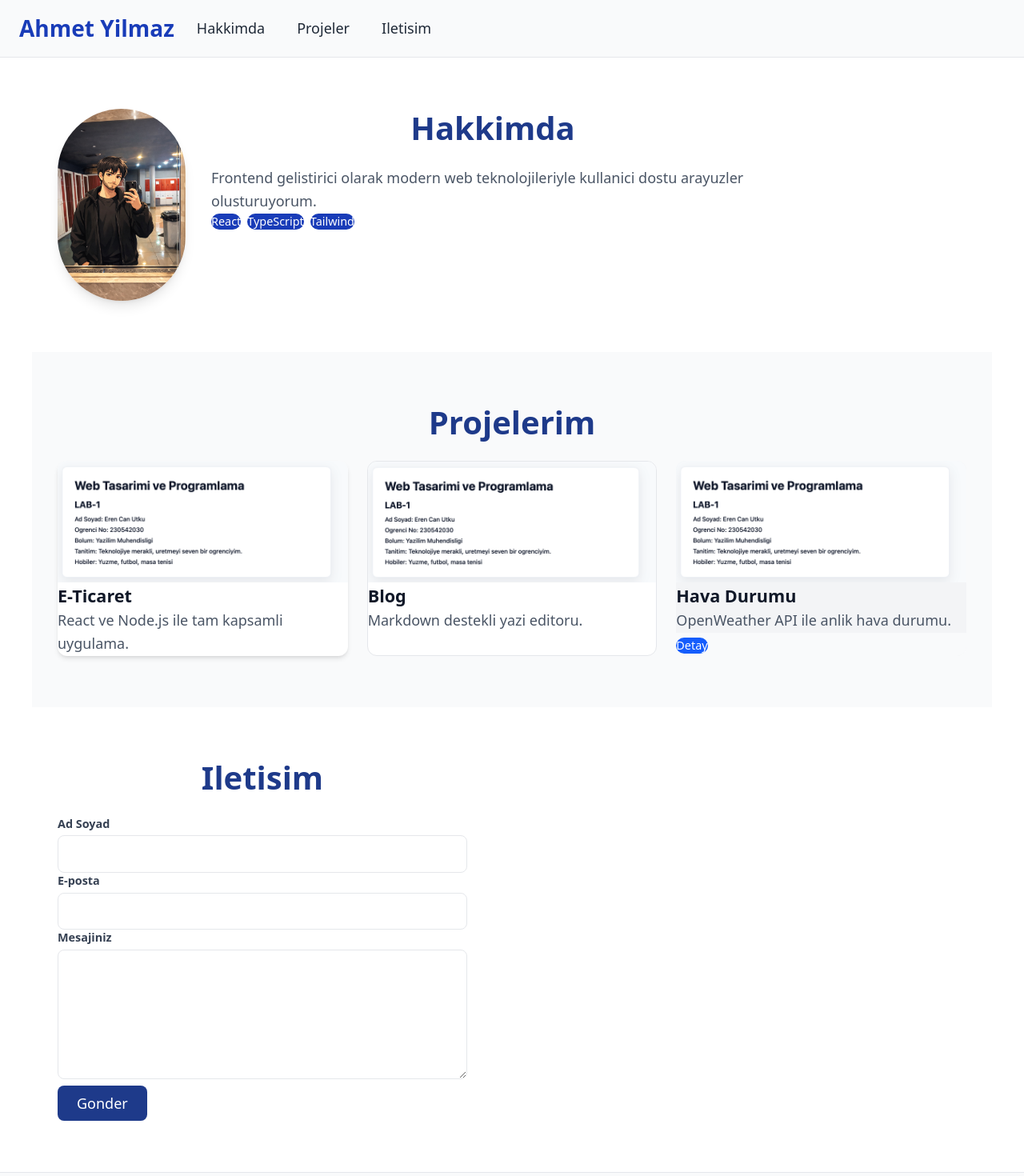
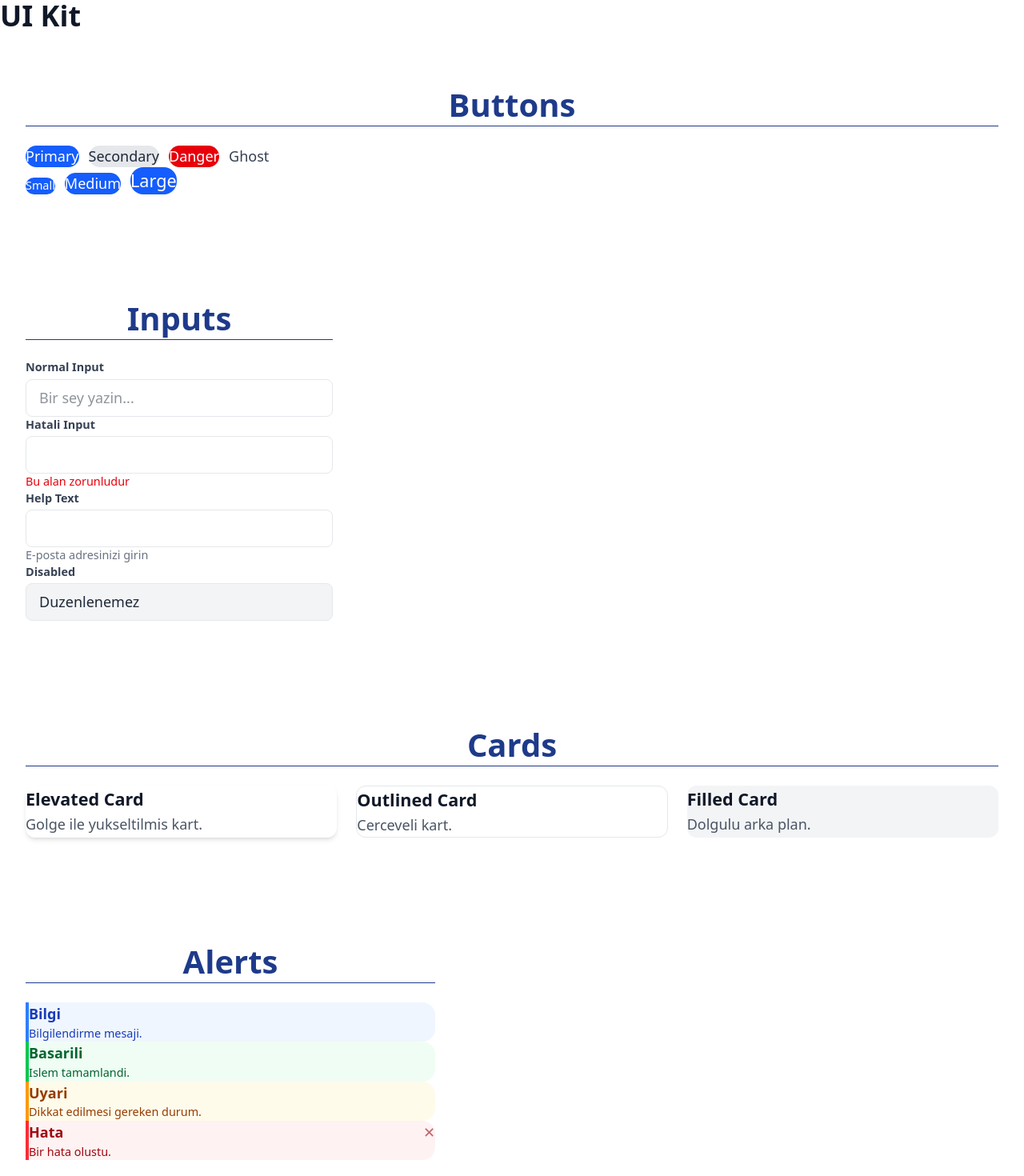
Before and after one commit to Erencanutkuu/Web-Lab, a React (Vite) app: page / in a window 1280 px wide. Shown: the top 1470 px of the page at 80% size. Built offline with nearby package versions, Linux system fonts and the light colour scheme.

Commit message:
feat: add UI Kit page with 8+ variants

```diff
--- a/src/App.tsx
+++ b/src/App.tsx
@@ -1,159 +1,7 @@
-import Button from "./components/Button";
-import Input from "./components/Input";
-import Card from "./components/Card";
+import UIKit from "./pages/UIKit";
 
 function App() {
-  return (
-    <>
-      <a
-        href="#main-content"
-        className="sr-only focus:not-sr-only focus:absolute focus:top-0 focus:left-0 bg-blue-800 text-white p-2 z-50"
-      >
-        Ana icerige atla
-      </a>
-
-      <header className="sticky top-0 z-40 bg-white dark:bg-gray-900 border-b border-gray-200 dark:border-gray-700">
-        <div className="max-w-6xl mx-auto px-4 py-3 flex flex-col sm:flex-row justify-between items-center gap-3">
-          <h1 className="text-xl font-bold text-blue-800 dark:text-blue-300">
-            Ahmet Yilmaz
-          </h1>
-          <nav aria-label="Ana navigasyon">
-            <ul className="flex flex-wrap gap-2">
-              <li>
-                <a
-                  href="#hakkimda"
-                  className="px-3 py-1 rounded-md text-gray-700 dark:text-gray-300 hover:bg-blue-100 dark:hover:bg-gray-800 transition-colors"
-                >
-                  Hakkimda
-                </a>
-              </li>
-              <li>
-                <a
-                  href="#projeler"
-                  className="px-3 py-1 rounded-md text-gray-700 dark:text-gray-300 hover:bg-blue-100 dark:hover:bg-gray-800 transition-colors"
-                >
-                  Projeler
-                </a>
-              </li>
-              <li>
-                <a
-                  href="#iletisim"
-                  className="px-3 py-1 rounded-md text-gray-700 dark:text-gray-300 hover:bg-blue-100 dark:hover:bg-gray-800 transition-colors"
-                >
-                  Iletisim
-                </a>
-              </li>
-            </ul>
-          </nav>
-        </div>
-      </header>
-
-      <main id="main-content">
-        <section id="hakkimda" className="py-16 px-4">
-          <div className="max-w-4xl mx-auto flex flex-col md:flex-row items-center md:items-start gap-8">
-            <figure className="shrink-0">
-              <img
-                src="/foto.jpg"
-                alt="Ahmet Yilmaz vesikalik fotografi"
-                className="w-40 h-40 rounded-full object-cover shadow-lg"
-              />
-            </figure>
-            <div>
-              <h2 className="text-3xl font-bold text-gray-900 dark:text-white mb-4 text-center md:text-left">
-                Hakkimda
-              </h2>
-              <p className="text-gray-600 dark:text-gray-400 mb-4 leading-relaxed">
-                Frontend gelistirici olarak modern web teknolojileriyle
-                kullanici dostu arayuzler olusturuyorum.
-              </p>
-              <ul className="flex flex-wrap gap-2">
-                <li className="bg-blue-800 text-white px-3 py-1 rounded-full text-sm">
-                  React
-                </li>
-                <li className="bg-blue-800 text-white px-3 py-1 rounded-full text-sm">
-                  TypeScript
-                </li>
-                <li className="bg-blue-800 text-white px-3 py-1 rounded-full text-sm">
-                  Tailwind
-                </li>
-              </ul>
-            </div>
-          </div>
-        </section>
-
-        <section
-          id="projeler"
-          className="py-16 px-4 bg-gray-50 dark:bg-gray-900"
-        >
-          <div className="max-w-6xl mx-auto">
-            <h2 className="text-3xl font-bold text-center text-gray-900 dark:text-white mb-10">
-              Projelerim
-            </h2>
-            <div className="grid grid-cols-1 sm:grid-cols-2 lg:grid-cols-3 gap-6">
-              <Card
-                variant="elevated"
-                title="E-Ticaret"
-                image="/proje-1.png"
-                imageAlt="E-Ticaret anasayfa gorunumu"
-              >
-                React ve Node.js ile tam kapsamli uygulama.
-              </Card>
-              <Card
-                variant="outlined"
-                title="Blog"
-                image="/proje-2.png"
-                imageAlt="Blog yazi listesi gorunumu"
-              >
-                Markdown destekli yazi editoru.
-              </Card>
-              <Card
-                variant="filled"
-                title="Hava Durumu"
-                image="/proje-2.png"
-                imageAlt="Hava durumu uygulamasi arayuzu"
-                footer={<Button size="sm">Detay</Button>}
-              >
-                OpenWeather API ile anlik hava durumu.
-              </Card>
-            </div>
-          </div>
-        </section>
-
-        <section id="iletisim" className="py-16 px-4">
-          <div className="max-w-lg mx-auto">
-            <h2 className="text-3xl font-bold text-center text-gray-900 dark:text-white mb-8">
-              Iletisim
-            </h2>
-            <form className="space-y-4">
-              <Input id="name" label="Ad Soyad" required />
-              <Input id="email" label="E-posta" type="email" required />
-              <div className="space-y-1">
-                <label
-                  htmlFor="message"
-                  className="block text-sm font-medium text-gray-700 dark:text-gray-300"
-                >
-                  Mesajiniz
-                </label>
-                <textarea
-                  id="message"
-                  rows={5}
-                  required
-                  className="w-full px-3 py-2 rounded-lg border border-gray-300 focus:ring-2 focus:ring-blue-500 focus:outline-none dark:bg-gray-800 dark:text-gray-100 dark:border-gray-600"
-                ></textarea>
-              </div>
-              <Button variant="primary" size="lg" type="submit">
-                Gonder
-              </Button>
-            </form>
-          </div>
-        </section>
-      </main>
-
-      <footer className="bg-gray-100 dark:bg-gray-900 border-t border-gray-200 dark:border-gray-700 text-center py-6 px-4 text-gray-500 dark:text-gray-400 text-sm">
-        <p>&copy; 2025 Ahmet Yilmaz. Tum haklari saklidir.</p>
-      </footer>
-    </>
-  );
+  return <UIKit />;
 }
 
 export default App;
--- /dev/null
+++ b/src/pages/UIKit.tsx
@@ -0,0 +1,82 @@
+import Button from "../components/Button";
+import Input from "../components/Input";
+import Card from "../components/Card";
+import Alert from "../components/Alert";
+
+export default function UIKit() {
+  return (
+    <div className="min-h-screen bg-white dark:bg-gray-950 p-8 space-y-12">
+      <h1 className="text-4xl font-bold text-gray-900 dark:text-white">
+        UI Kit
+      </h1>
+
+      <section className="space-y-4">
+        <h2 className="text-2xl font-semibold border-b pb-2">Buttons</h2>
+        <div className="flex flex-wrap gap-3">
+          <Button variant="primary">Primary</Button>
+          <Button variant="secondary">Secondary</Button>
+          <Button variant="danger">Danger</Button>
+          <Button variant="ghost">Ghost</Button>
+        </div>
+        <div className="flex flex-wrap items-end gap-3">
+          <Button size="sm">Small</Button>
+          <Button size="md">Medium</Button>
+          <Button size="lg">Large</Button>
+        </div>
+      </section>
+
+      <section className="space-y-4 max-w-md">
+        <h2 className="text-2xl font-semibold border-b pb-2">Inputs</h2>
+        <Input id="ui-name" label="Normal Input" placeholder="Bir sey yazin..." />
+        <Input
+          id="ui-err"
+          label="Hatali Input"
+          error="Bu alan zorunludur"
+        />
+        <Input
+          id="ui-help"
+          label="Help Text"
+          type="email"
+          helpText="E-posta adresinizi girin"
+        />
+        <Input
+          id="ui-dis"
+          label="Disabled"
+          disabled
+          value="Duzenlenemez"
+        />
+      </section>
+
+      <section className="space-y-4">
+        <h2 className="text-2xl font-semibold border-b pb-2">Cards</h2>
+        <div className="grid grid-cols-1 sm:grid-cols-2 lg:grid-cols-3 gap-6">
+          <Card variant="elevated" title="Elevated Card">
+            Golge ile yukseltilmis kart.
+          </Card>
+          <Card variant="outlined" title="Outlined Card">
+            Cerceveli kart.
+          </Card>
+          <Card variant="filled" title="Filled Card">
+            Dolgulu arka plan.
+          </Card>
+        </div>
+      </section>
+
+      <section className="space-y-4 max-w-xl">
+        <h2 className="text-2xl font-semibold border-b pb-2">Alerts</h2>
+        <Alert variant="info" title="Bilgi">
+          Bilgilendirme mesaji.
+        </Alert>
+        <Alert variant="success" title="Basarili">
+          Islem tamamlandi.
+        </Alert>
+        <Alert variant="warning" title="Uyari">
+          Dikkat edilmesi gereken durum.
+        </Alert>
+        <Alert variant="error" title="Hata" dismissible onDismiss={() => {}}>
+          Bir hata olustu.
+        </Alert>
+      </section>
+    </div>
+  );
+}
```
